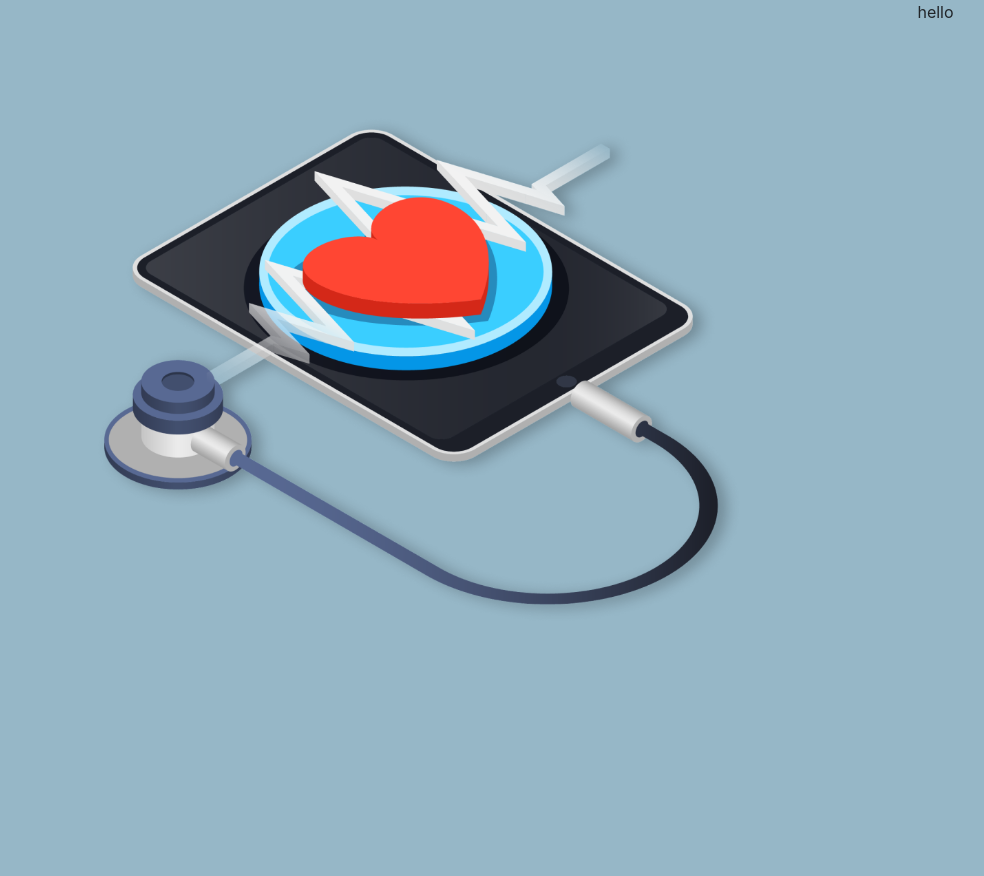
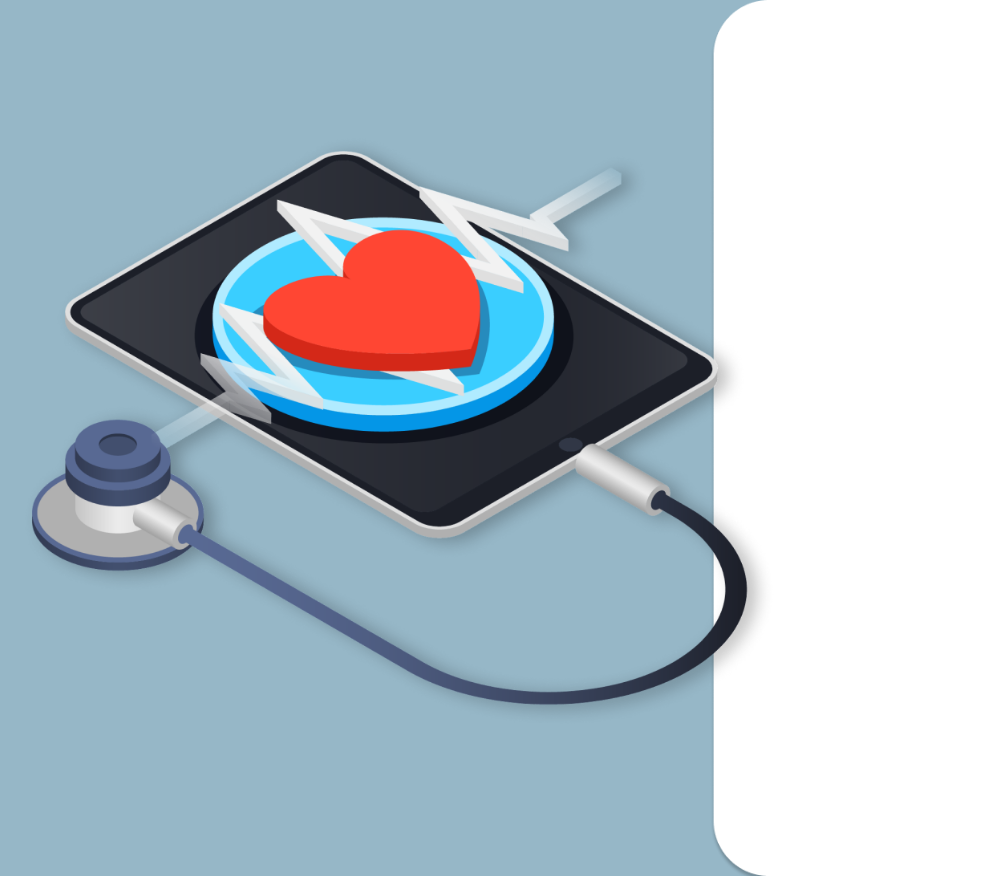
Before and after one commit to advanced-computer-lab-2023/Agile-Star-Squad-Clinic, a React (Create React App) app in the folder frontend/: page / in a window 1280 px wide. Shown: the whole page, without its empty margins (37-1021 px from the left). Before the commit the page ends 800 px from the top, so only its background shows below. Built offline with nearby package versions, Linux system fonts and the light colour scheme.

Commit message:
second commit

```diff
--- a/frontend/src/login/components/login.css
+++ b/frontend/src/login/components/login.css
@@ -2,5 +2,12 @@ body{
     background-color: #96B7C7;
 }
 .sama3a{
-    padding-top: '100px';
+    width:70%;
+    position: absolute;
+    top: 0;
+    left: 0;
+    z-index: 1;
 }
+.white-box{
+    z-index:-1;
+}
--- a/frontend/src/login/pages/login.js
+++ b/frontend/src/login/pages/login.js
@@ -1,5 +1,6 @@
 import 'bootstrap/dist/css/bootstrap.min.css';
 import img from '../images/login-image.png';
+import img2 from '../images/Rectangle1.png'
 import '../components/login.css';
 
 const Login = () => {
@@ -12,7 +13,7 @@ const Login = () => {
           </div>
 
           <div class="col-md-5">
-            <p>hello</p>
+            <img className='white-box' src={img2} alt='white-box' width='120%'></img>
           </div>
         </div>
       </div>
```
Also changed, not shown: frontend/src/login/images/Rectangle1.png (renamed from frontend/src/Rectangle 1.png).
